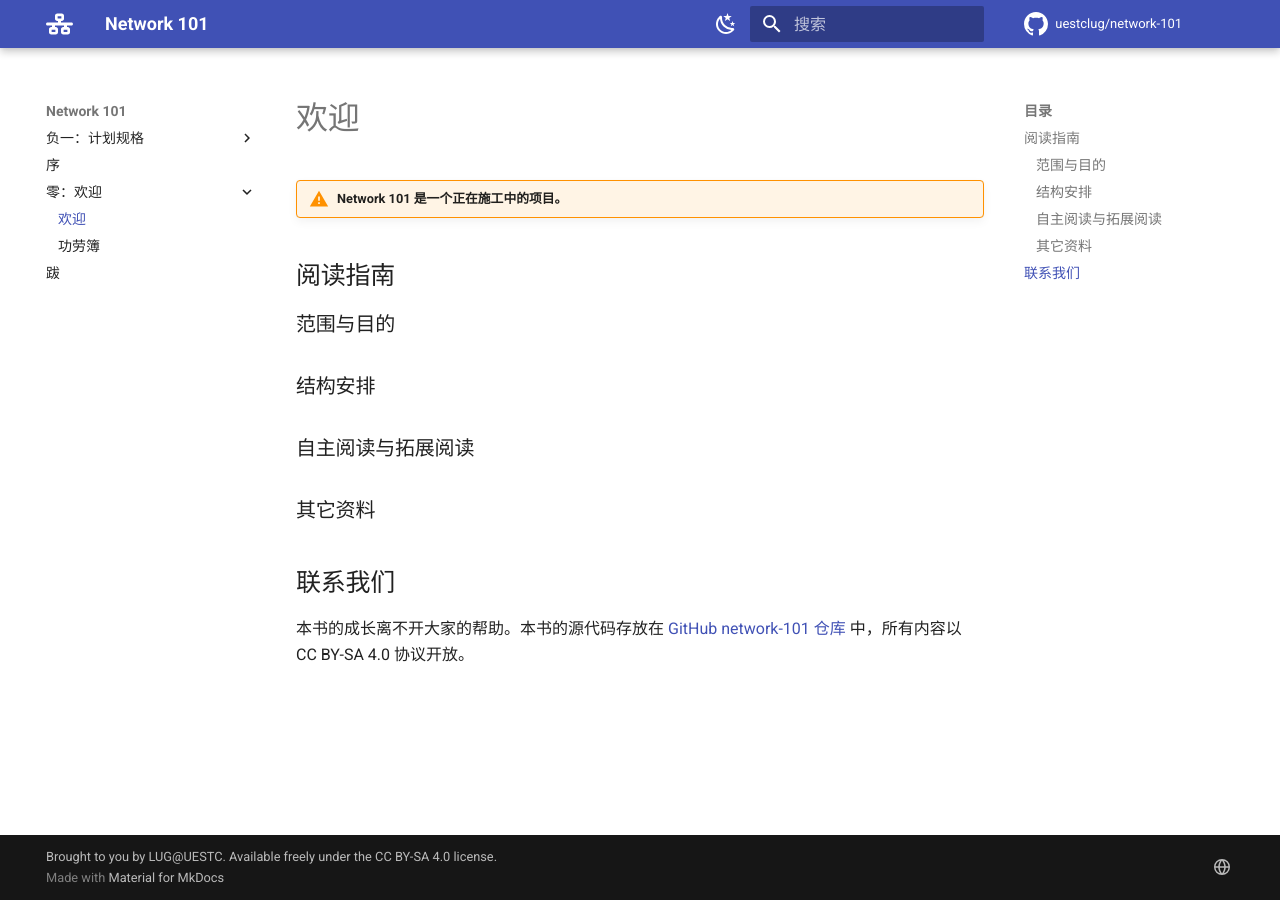
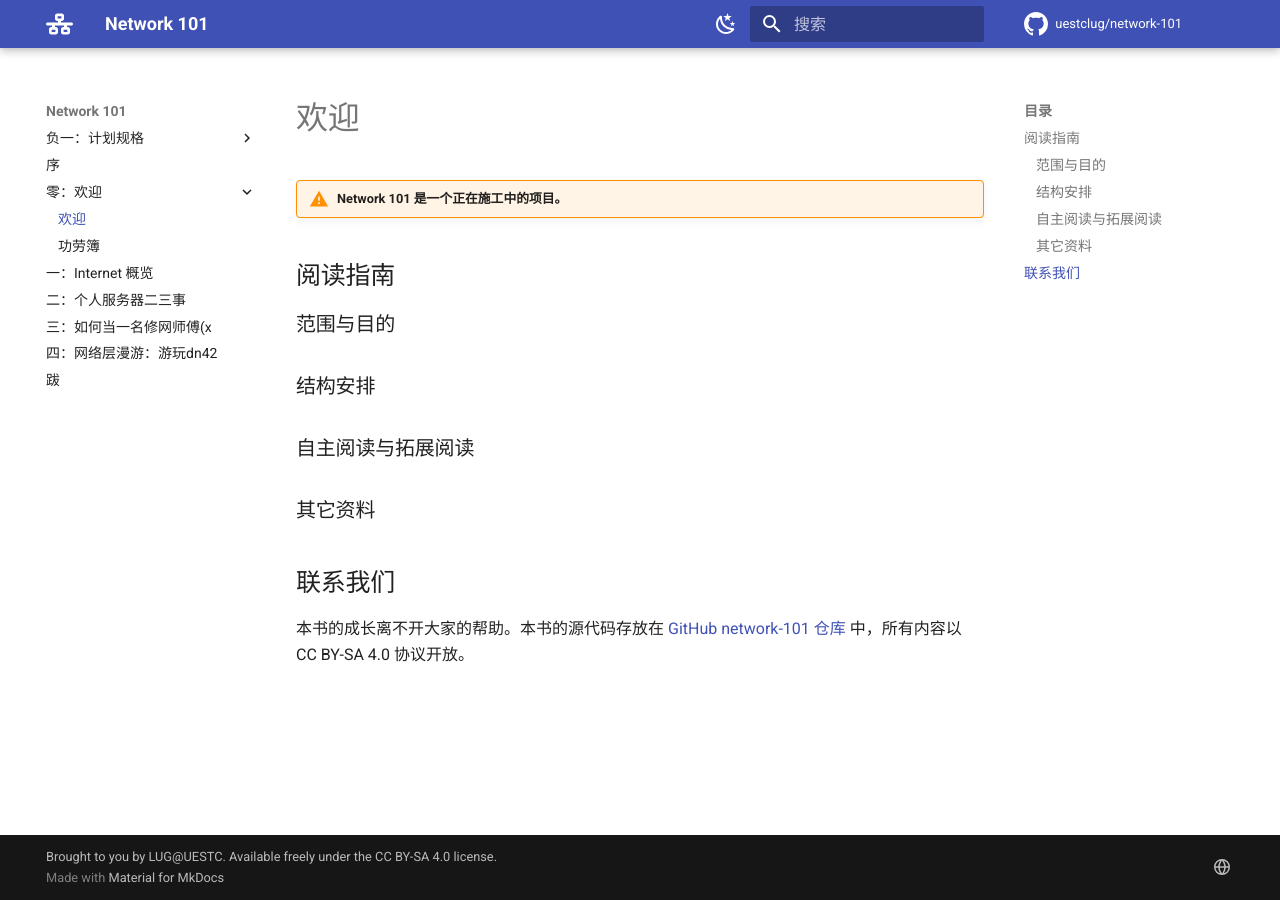
Before and after one commit to david4958606/network-101, an MkDocs documentation site: the page built from docs/index.md, in a window 1280 px wide. Built offline with MkDocs 1.6.1 and Material for MkDocs 9.7.7, drawn with Linux system fonts in a browser that asks for light colours; comment, search, counter and statistics services are not loaded.

Commit message:
add planed title

```diff
--- a/mkdocs.yml
+++ b/mkdocs.yml
@@ -60,4 +60,9 @@ nav:
     - 零：欢迎:
         - 欢迎: index.md
         - 功劳簿: credits.md
+    - 一：Internet 概览: Ch01/index.md
+    - 二：个人服务器二三事: Ch02/index.md
+    - 三：如何当一名修网师傅(x: Ch03/index.md
+    - 四：网络层漫游：游玩dn42: Ch04/index.md
+
     - 跋: postface.md
```
Also changed, not shown: docs/Ch01/index.md (added, +1 -0 lines), docs/Ch02/index.md (added, +1 -0 lines), docs/Ch03/index.md (added, +1 -0 lines), docs/Ch04/index.md (added, +1 -0 lines).
